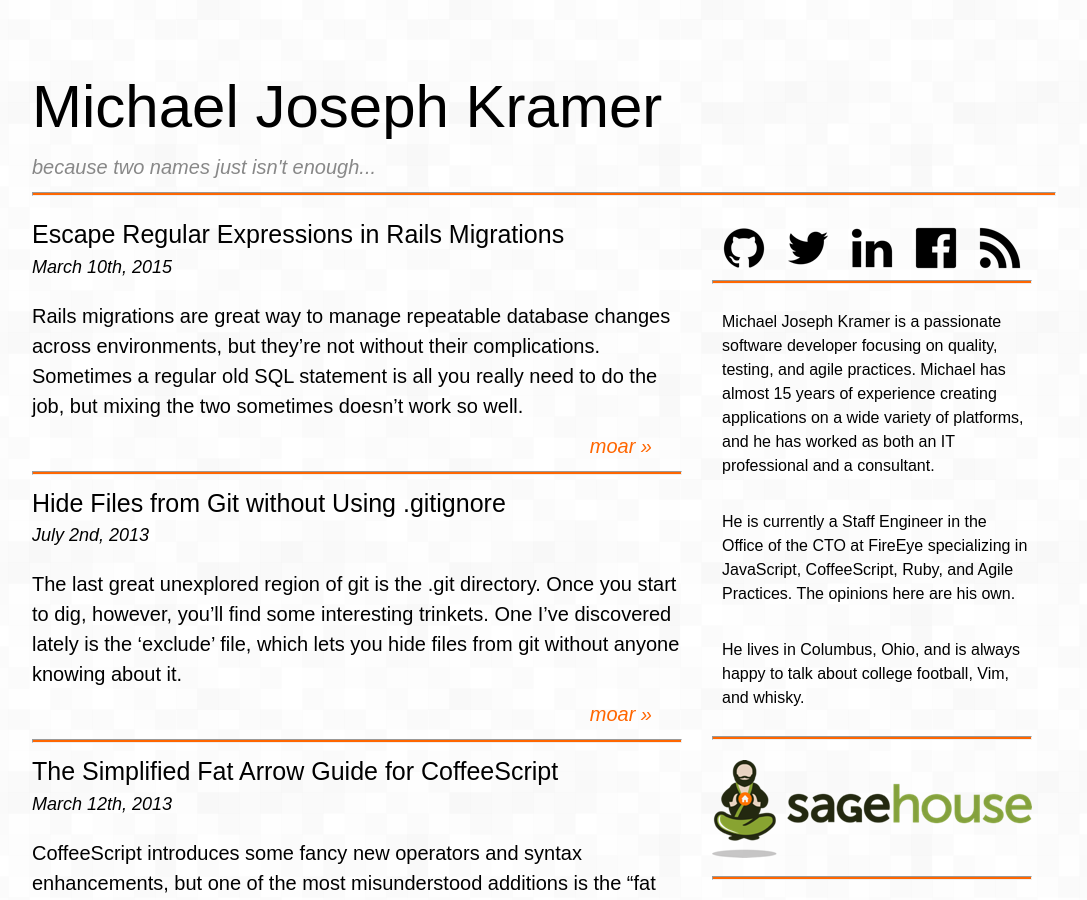
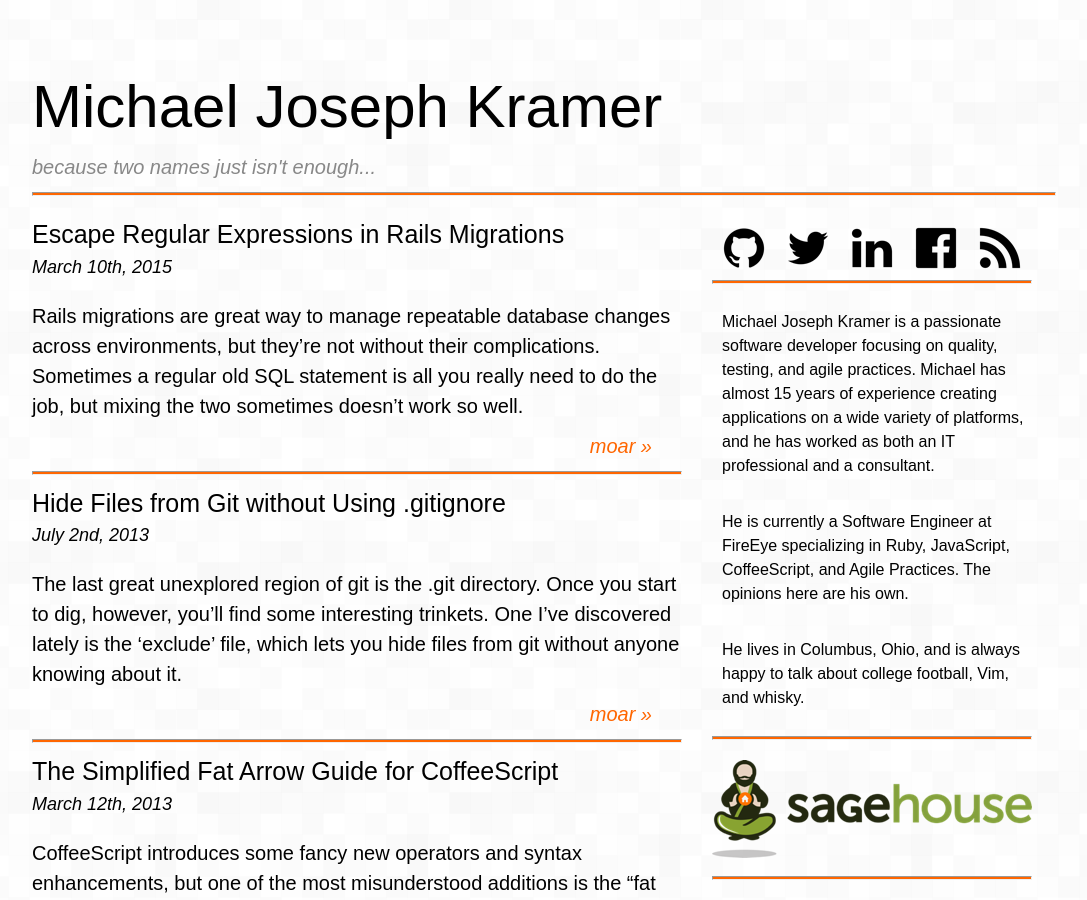
Before and after one commit to MichaelJosephKramer/michaeljosephkramer.github.io, a Jekyll site: the page built from index.html, in a window 1280 px wide and 900 px high. Shown: the whole window, without its empty margins (96-1183 px from the left). Built offline with Jekyll 4.4.1, drawn with Linux system fonts in a browser that asks for light colours; some web fonts are replaced; Markdown is read by kramdown in place of the engine named in the settings; comment, search, counter and statistics services are not loaded.

Commit message:
Update bio

```diff
--- a/_config.yml
+++ b/_config.yml
@@ -2,7 +2,7 @@
 title: Michael Joseph Kramer
 email: michael@sage.house
 bio: &bio >
-  <p>Michael Joseph Kramer is a passionate software developer focusing on quality, testing, and agile practices. Michael has almost 15 years of experience creating applications on a wide variety of platforms, and he has worked as both an IT professional and a consultant.</p><p>He is currently a Staff Engineer in the Office of the CTO at FireEye specializing in JavaScript, CoffeeScript, Ruby, and Agile Practices. The opinions here are his own.</p><p>He lives in Columbus, Ohio, and is always happy to talk about college football, Vim, and whisky.</p>
+  <p>Michael Joseph Kramer is a passionate software developer focusing on quality, testing, and agile practices. Michael has almost 15 years of experience creating applications on a wide variety of platforms, and he has worked as both an IT professional and a consultant.</p><p>He is currently a Software Engineer at FireEye specializing in Ruby, JavaScript, CoffeeScript, and Agile Practices. The opinions here are his own.</p><p>He lives in Columbus, Ohio, and is always happy to talk about college football, Vim, and whisky.</p>
 description: *bio
 baseurl: ""
 url: "http://michaeljosephkramer.com"
```
